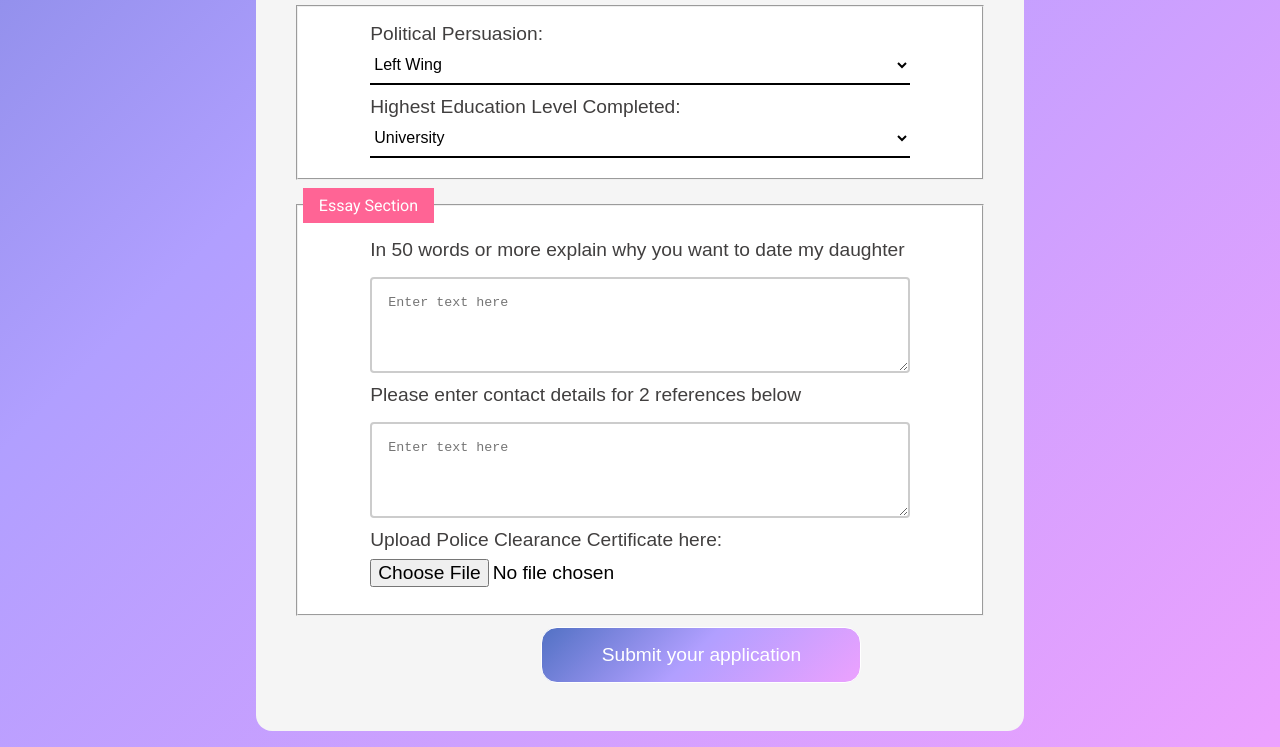
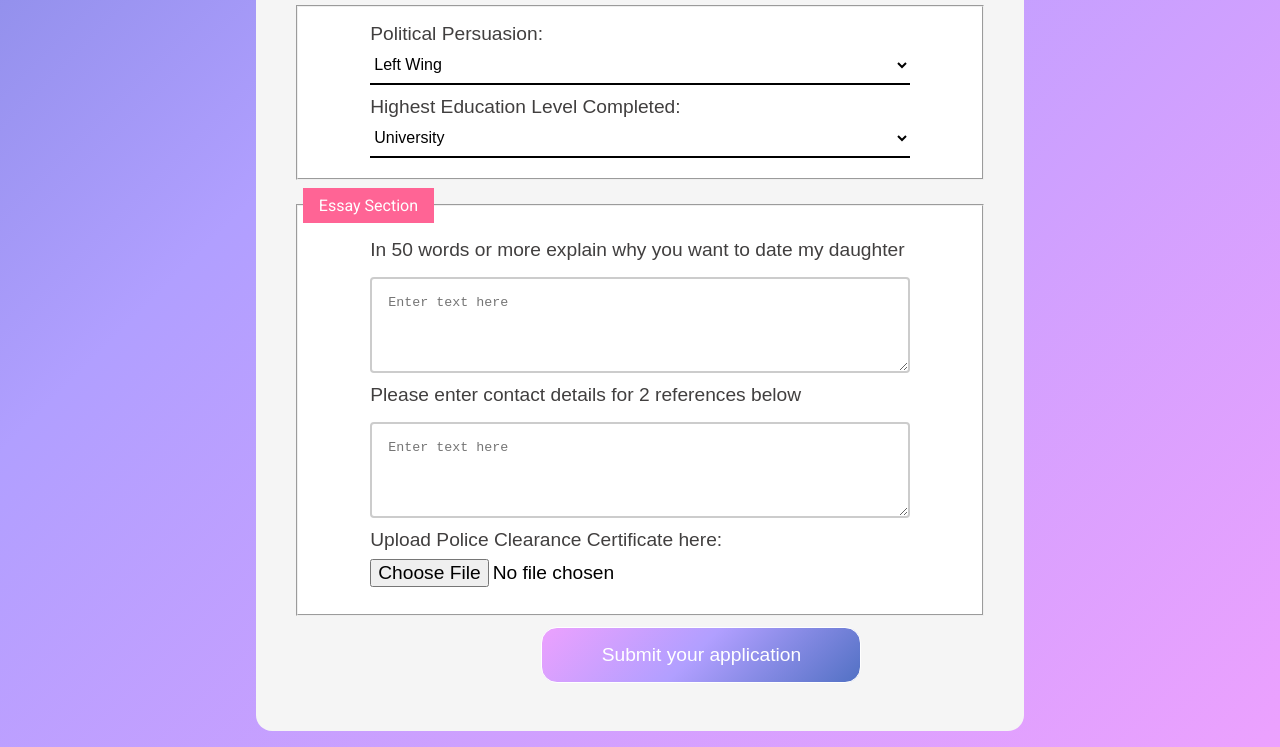
Before and after one commit to Wandonium/Survey-Form, a plain HTML site: page index.html in a window 1280 px wide. In both pictures the pointer is over the button "Submit your application". Shown: the part 998-1745 px from the top of the page. Drawn offline with Linux system fonts and the light colour scheme.

Commit message:
button transition

```diff
--- a/style.css
+++ b/style.css
@@ -252,6 +252,10 @@ button {
     color: white;
 }
 
+button:hover {
+    background-image: linear-gradient(-225deg, #ECA1FE 0%, #B19FFF 48%, #5271C4 100%);
+}
+
 @media screen and (max-width: 992px) {
     form {
         width: 95%;
```
